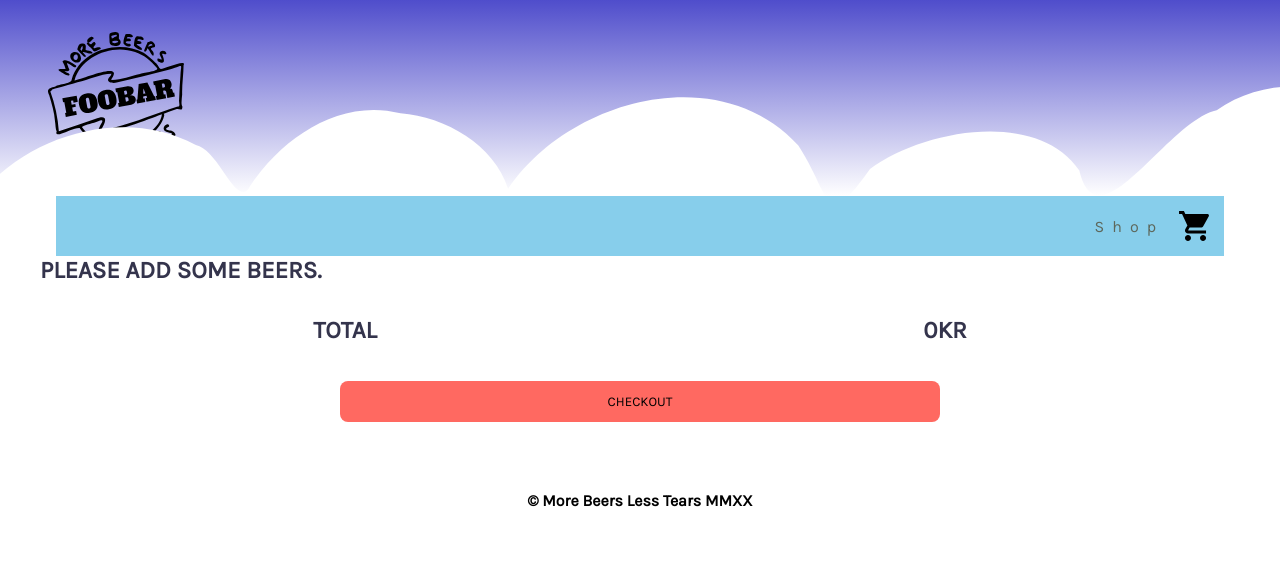
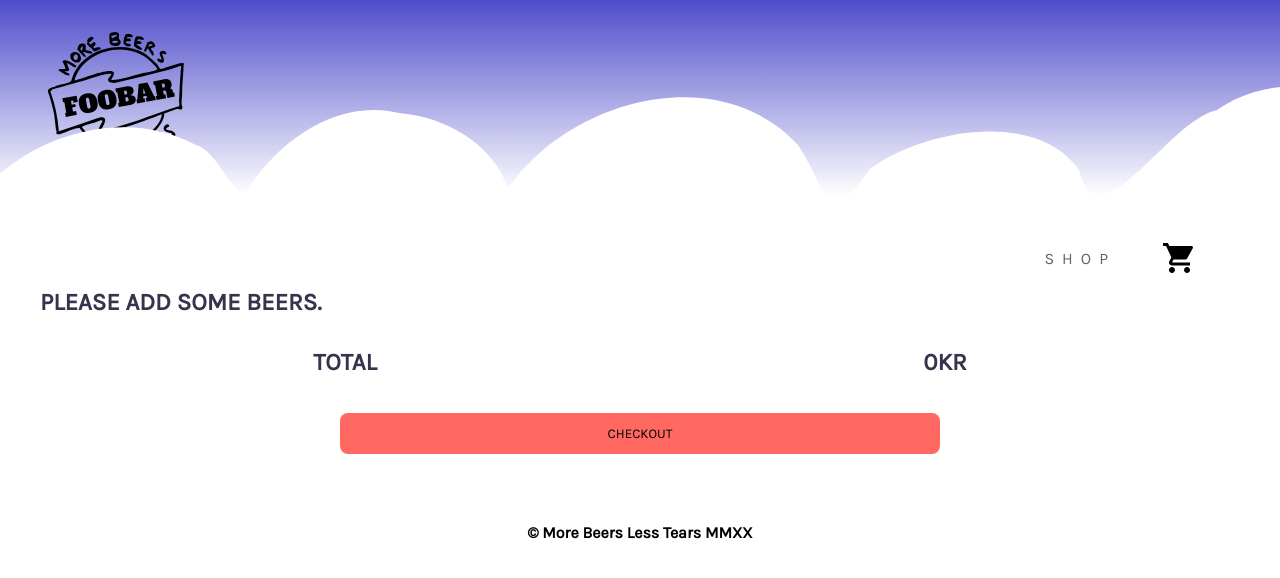
Before and after one commit to Indre101/more-beer-less-tears-form, a React (Create React App) app: page /cart in a window 1280 px wide. Shown: the top 578 px of the page. Built offline with nearby package versions, Linux system fonts and the light colour scheme.

Commit message:
fix nav positioning

```diff
--- a/src/App.scss
+++ b/src/App.scss
@@ -117,7 +117,7 @@
 		justify-content: center;
 		border-radius: 50%;
 		top: 30px;
-		right: 0px;
+		right: 10px;
 		color: white;
 		background-color: var(--color-5-normal);
 	}
--- a/src/sass/partials/layout/_navigation.scss
+++ b/src/sass/partials/layout/_navigation.scss
@@ -3,11 +3,11 @@
 // --------------------------------------------
 
 nav {
-	// height: 20vh;
 	max-width: 1200px;
 	margin: 0 auto;
 	display: grid;
 	grid-template-columns: 1rem 1fr 1rem;
+	margin-top: 2rem;
 }
 
 nav ul {
@@ -15,15 +15,17 @@ nav ul {
 	display: flex;
 	justify-content: flex-end;
 	align-items: center;
-	background-color: skyblue;
 }
 
 nav li {
-	// padding: var(--padding);
+	padding: 0 1rem;
 	list-style: none;
 }
 
 nav a {
 	letter-spacing: var(--letter-spacing);
-	z-index: 3;
+	text-transform: uppercase;
+	&:hover {
+		opacity: 0.3;
+	}
 }
```
